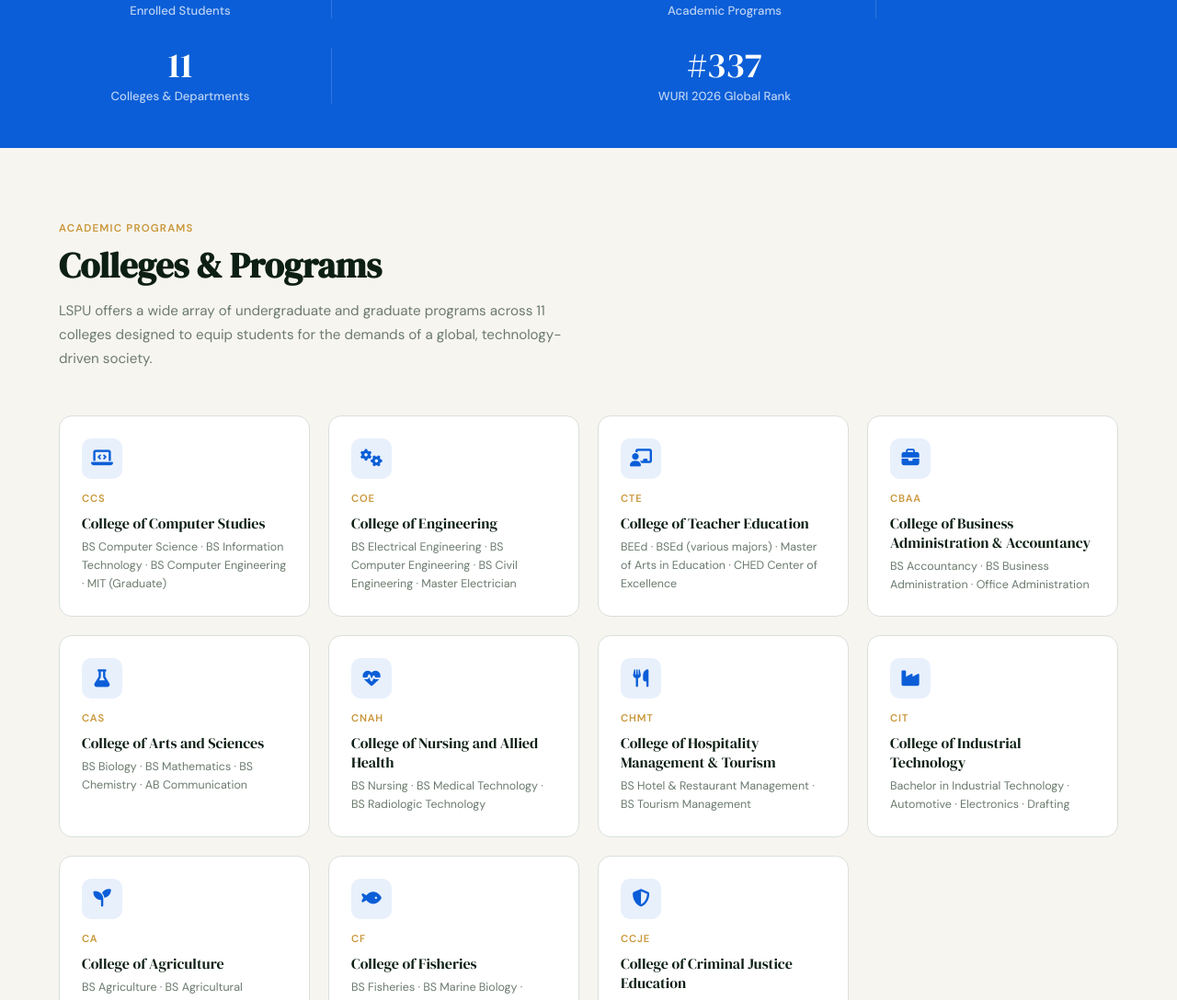
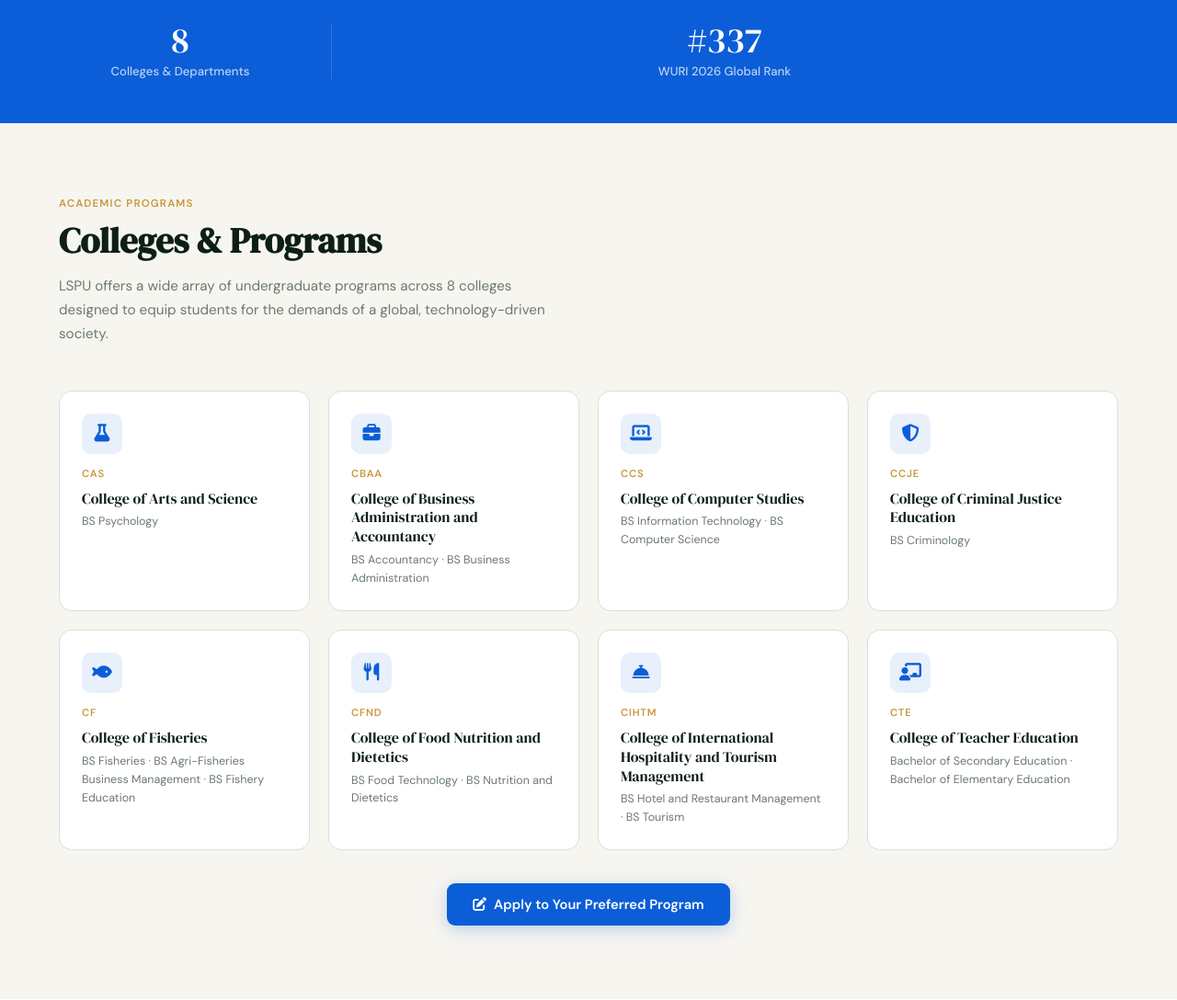
Before and after one commit to ItzVickyyy/LSPU-Portal-Project, a plain HTML site: page index.html in a window 1280 px wide. Shown: the part 1712-2800 px from the top of the page at 92% size. Drawn offline with Linux system fonts and the light colour scheme.

Commit message:
Updated index.html

```diff
--- a/index.css
+++ b/index.css
@@ -259,7 +259,7 @@
       padding-top: 28px;
       border-top: 1px solid var(--border);
     }
-    .stat-item { }
+    .stat-item {}
     .stat-num {
       font-family: 'DM Serif Display', serif;
       font-size: 1.7rem;
--- a/index.html
+++ b/index.html
@@ -76,7 +76,7 @@
           in Laguna
         </h1>
         <p class="hero-sub">
-          Laguna State Polytechnic University is the province's premier polytechnic university — offering world-class programs across 11 colleges, free tuition for all Filipino undergraduates, and a legacy of excellence since 1952.
+          Laguna State Polytechnic University is the province's premier polytechnic university — offering world-class programs across 8 colleges, free tuition for all Filipino undergraduates, and a legacy of excellence since 1952.
         </p>
         <div class="hero-actions">
           <a href="portal/portal.html#page-apply-step1" class="btn-hero-primary">
@@ -88,11 +88,11 @@
         </div>
         <div class="hero-stats">
           <div class="stat-item">
-            <div class="stat-num">52+</div>
+            <div class="stat-num">16+</div>
             <div class="stat-label">Programs Offered</div>
           </div>
           <div class="stat-item">
-            <div class="stat-num">11</div>
+            <div class="stat-num">8</div>
             <div class="stat-label">Academic Colleges</div>
           </div>
           <div class="stat-item">
@@ -162,7 +162,7 @@
             Founded in 1952 in Siniloan, Laguna as a vocational and technical school, Laguna State Polytechnic University has grown into the province's leading state university — the <strong>only institutionally-accredited state university in the CALABARZON region</strong>, as certified by AACCUP.
           </p>
           <p>
-            With four main campuses in Santa Cruz, Siniloan, San Pablo City, and Los Baños, LSPU serves the CALABARZON industrial corridor and offers over 52 multidisciplinary undergraduate and graduate programs through 11 academic colleges.
+            With four main campuses in Santa Cruz, Siniloan, San Pablo City, and Los Baños, LSPU serves the CALABARZON industrial corridor and offers over 16 multidisciplinary undergraduate programs through 8 academic colleges.
           </p>
           <p>
             LSPU holds ISO 9001:2015 certification and is recognized in international rankings including the Times Higher Education Impact Rankings and the WURI Global Top 500 Innovative Universities.
@@ -189,12 +189,12 @@
       </div>
       <div class="stats-divider"></div>
       <div class="stats-item">
-        <div class="stats-num">52+</div>
+        <div class="stats-num">16+</div>
         <div class="stats-lbl">Academic Programs</div>
       </div>
       <div class="stats-divider"></div>
       <div class="stats-item">
-        <div class="stats-num">11</div>
+        <div class="stats-num">8</div>
         <div class="stats-lbl">Colleges & Departments</div>
       </div>
       <div class="stats-divider"></div>
@@ -211,85 +211,64 @@
       <div class="fade-up">
         <div class="section-label">Academic Programs</div>
         <h2 class="section-title">Colleges & Programs</h2>
-        <p class="section-sub">LSPU offers a wide array of undergraduate and graduate programs across 11 colleges designed to equip students for the demands of a global, technology-driven society.</p>
+        <p class="section-sub">LSPU offers a wide array of undergraduate programs across 8 colleges designed to equip students for the demands of a global, technology-driven society.</p>
       </div>
       <div class="colleges-grid stagger">
+
+        <div class="college-card">
+          <div class="college-icon"><i class="fa fa-flask"></i></div>
+          <div class="college-abbr">CAS</div>
+          <div class="college-name">College of Arts and Science</div>
+          <div class="college-programs">BS Psychology</div>
+        </div>
+
+        <div class="college-card">
+          <div class="college-icon"><i class="fa fa-briefcase"></i></div>
+          <div class="college-abbr">CBAA</div>
+          <div class="college-name">College of Business Administration and Accountancy</div>
+          <div class="college-programs">BS Accountancy · BS Business Administration</div>
+        </div>
 
         <div class="college-card">
           <div class="college-icon"><i class="fa fa-laptop-code"></i></div>
           <div class="college-abbr">CCS</div>
           <div class="college-name">College of Computer Studies</div>
-          <div class="college-programs">BS Computer Science · BS Information Technology · BS Computer Engineering · MIT (Graduate)</div>
+          <div class="college-programs">BS Information Technology · BS Computer Science</div>
         </div>
 
         <div class="college-card">
-          <div class="college-icon"><i class="fa fa-gears"></i></div>
-          <div class="college-abbr">COE</div>
-          <div class="college-name">College of Engineering</div>
-          <div class="college-programs">BS Electrical Engineering · BS Computer Engineering · BS Civil Engineering · Master Electrician</div>
+          <div class="college-icon"><i class="fa fa-shield-halved"></i></div>
+          <div class="college-abbr">CCJE</div>
+          <div class="college-name">College of Criminal Justice Education</div>
+          <div class="college-programs">BS Criminology</div>
+        </div>
+
+        <div class="college-card">
+          <div class="college-icon"><i class="fa fa-fish"></i></div>
+          <div class="college-abbr">CF</div>
+          <div class="college-name">College of Fisheries</div>
+          <div class="college-programs">BS Fisheries · BS Agri-Fisheries Business Management · BS Fishery Education</div>
+        </div>
+
+        <div class="college-card">
+          <div class="college-icon"><i class="fa fa-utensils"></i></div>
+          <div class="college-abbr">CFND</div>
+          <div class="college-name">College of Food Nutrition and Dietetics</div>
+          <div class="college-programs">BS Food Technology · BS Nutrition and Dietetics</div>
+        </div>
+
+        <div class="college-card">
+          <div class="college-icon"><i class="fa fa-concierge-bell"></i></div>
+          <div class="college-abbr">CIHTM</div>
+          <div class="college-name">College of International Hospitality and Tourism Management</div>
+          <div class="college-programs">BS Hotel and Restaurant Management · BS Tourism</div>
         </div>
 
         <div class="college-card">
           <div class="college-icon"><i class="fa fa-chalkboard-user"></i></div>
           <div class="college-abbr">CTE</div>
           <div class="college-name">College of Teacher Education</div>
-          <div class="college-programs">BEEd · BSEd (various majors) · Master of Arts in Education · CHED Center of Excellence</div>
-        </div>
-
-        <div class="college-card">
-          <div class="college-icon"><i class="fa fa-briefcase"></i></div>
-          <div class="college-abbr">CBAA</div>
-          <div class="college-name">College of Business Administration & Accountancy</div>
-          <div class="college-programs">BS Accountancy · BS Business Administration · Office Administration</div>
-        </div>
-
-        <div class="college-card">
-          <div class="college-icon"><i class="fa fa-flask"></i></div>
-          <div class="college-abbr">CAS</div>
-          <div class="college-name">College of Arts and Sciences</div>
-          <div class="college-programs">BS Biology · BS Mathematics · BS Chemistry · AB Communication</div>
-        </div>
-
-        <div class="college-card">
-          <div class="college-icon"><i class="fa fa-heart-pulse"></i></div>
-          <div class="college-abbr">CNAH</div>
-          <div class="college-name">College of Nursing and Allied Health</div>
-          <div class="college-programs">BS Nursing · BS Medical Technology · BS Radiologic Technology</div>
-        </div>
-
-        <div class="college-card">
-          <div class="college-icon"><i class="fa fa-utensils"></i></div>
-          <div class="college-abbr">CHMT</div>
-          <div class="college-name">College of Hospitality Management & Tourism</div>
-          <div class="college-programs">BS Hotel & Restaurant Management · BS Tourism Management</div>
-        </div>
-
-        <div class="college-card">
-          <div class="college-icon"><i class="fa fa-industry"></i></div>
-          <div class="college-abbr">CIT</div>
-          <div class="college-name">College of Industrial Technology</div>
-          <div class="college-programs">Bachelor in Industrial Technology · Automotive · Electronics · Drafting</div>
-        </div>
-
-        <div class="college-card">
-          <div class="college-icon"><i class="fa fa-seedling"></i></div>
-          <div class="college-abbr">CA</div>
-          <div class="college-name">College of Agriculture</div>
-          <div class="college-programs">BS Agriculture · BS Agricultural Engineering · BS Agribusiness Management</div>
-        </div>
-
-        <div class="college-card">
-          <div class="college-icon"><i class="fa fa-fish"></i></div>
-          <div class="college-abbr">CF</div>
-          <div class="college-name">College of Fisheries</div>
-          <div class="college-programs">BS Fisheries · BS Marine Biology · Graduate Programs in Fisheries</div>
-        </div>
-
-        <div class="college-card">
-          <div class="college-icon"><i class="fa fa-shield-halved"></i></div>
-          <div class="college-abbr">CCJE</div>
-          <div class="college-name">College of Criminal Justice Education</div>
-          <div class="college-programs">BS Criminology · Master of Science in Criminal Justice</div>
+          <div class="college-programs">Bachelor of Secondary Education · Bachelor of Elementary Education</div>
         </div>
 
       </div>
@@ -441,12 +420,14 @@
       <div class="footer-col">
         <h4>Colleges</h4>
         <ul>
+          <li><a href="#colleges">Arts and Science</a></li>
+          <li><a href="#colleges">Business Administration & Accountancy</a></li>
           <li><a href="#colleges">Computer Studies</a></li>
-          <li><a href="#colleges">Engineering</a></li>
+          <li><a href="#colleges">Criminal Justice Education</a></li>
+          <li><a href="#colleges">Fisheries</a></li>
+          <li><a href="#colleges">Food Nutrition and Dietetics</a></li>
+          <li><a href="#colleges">Int'l Hospitality & Tourism Management</a></li>
           <li><a href="#colleges">Teacher Education</a></li>
-          <li><a href="#colleges">Business & Accountancy</a></li>
-          <li><a href="#colleges">Arts and Sciences</a></li>
-          <li><a href="#colleges">Nursing & Allied Health</a></li>
         </ul>
       </div>
 
```
